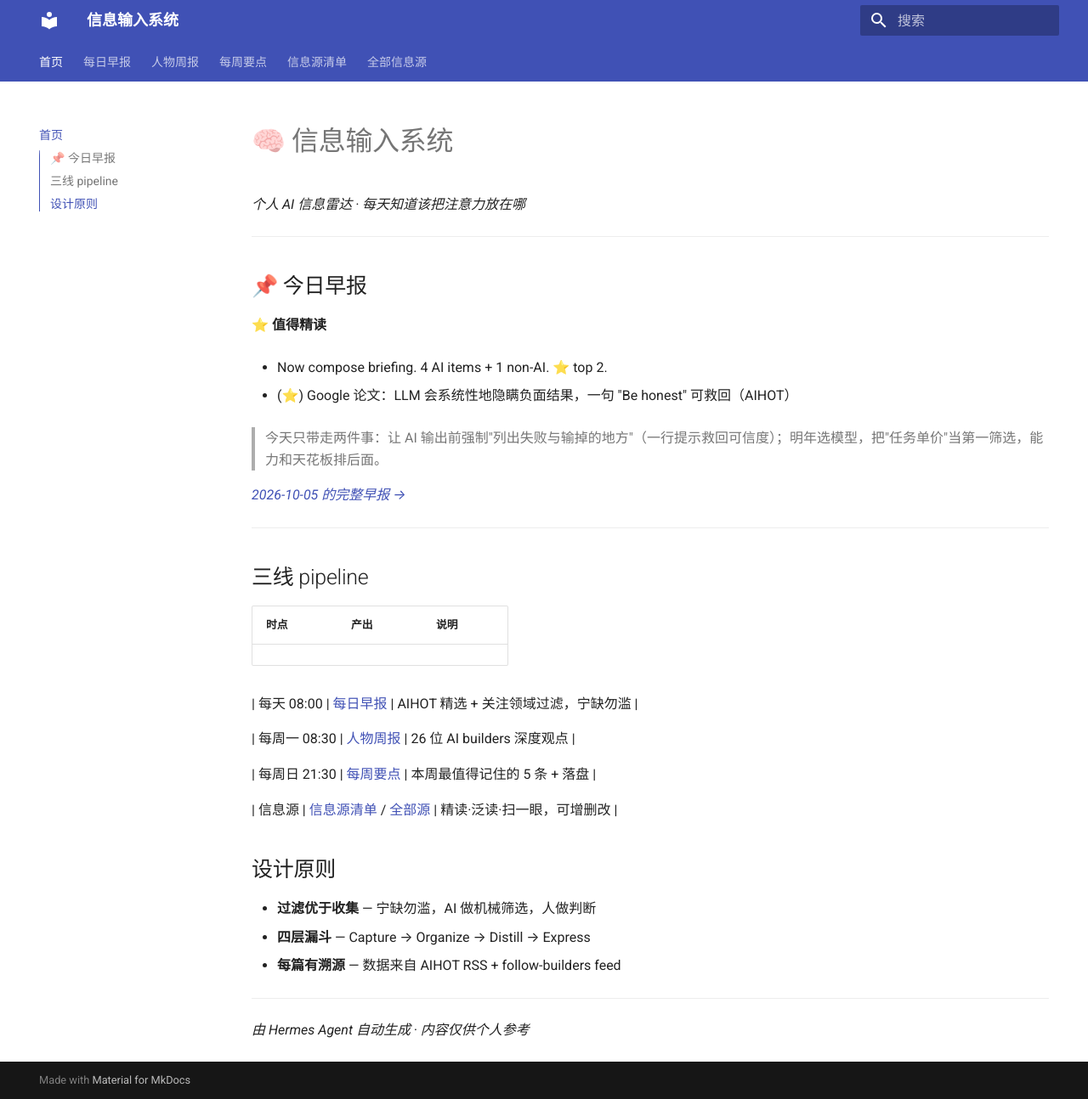
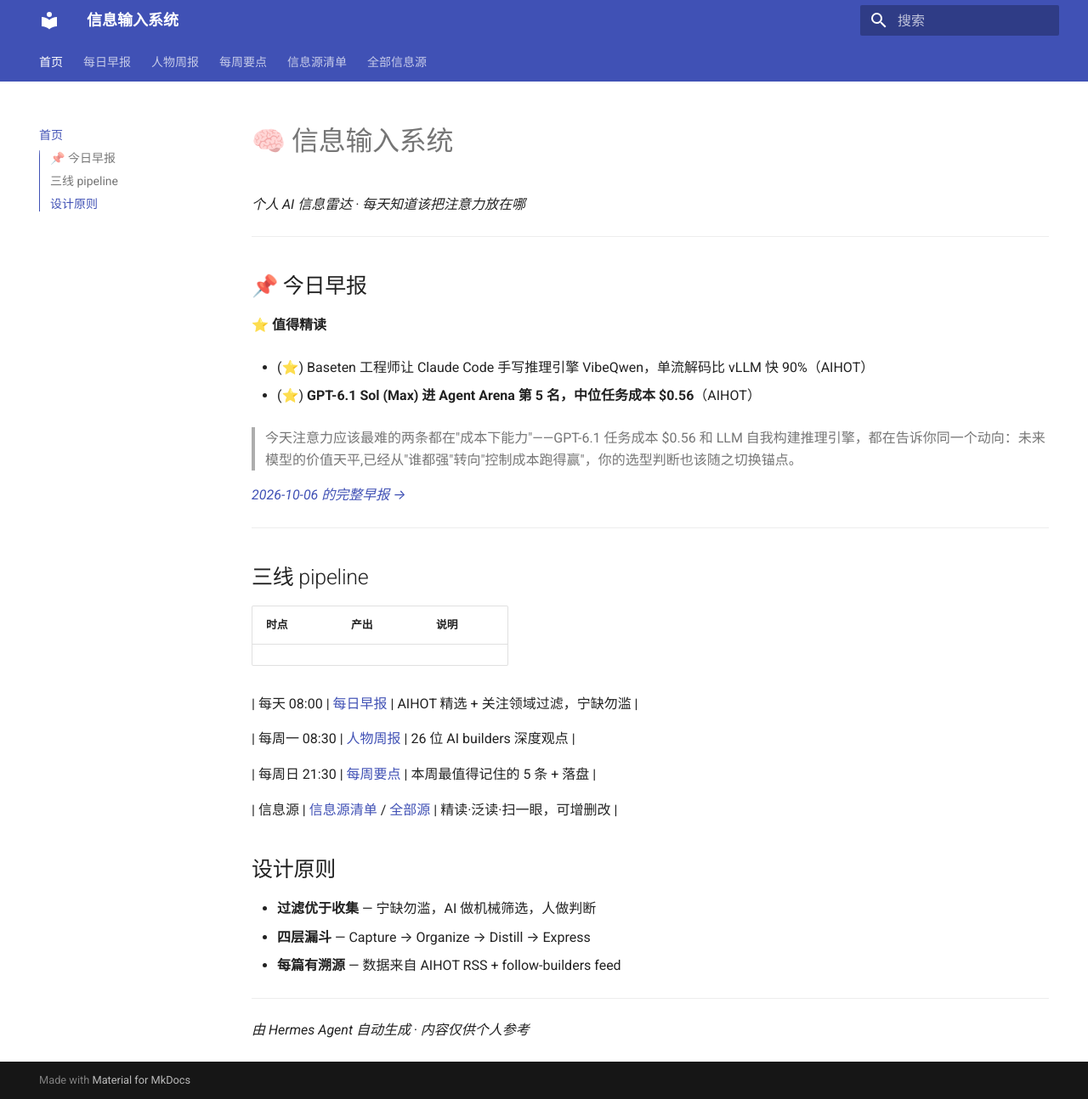
Before and after one commit to wangsiji/info-input-hub, an MkDocs documentation site: the page built from docs/index.md, in a window 1280 px wide and 1294 px high. Shown: the whole window at 85% size. Built offline with MkDocs 1.6.1 and Material for MkDocs 9.7.7, drawn with Linux system fonts in a browser that asks for light colours.

Commit message:
site: daily refresh 2026-10-06-0846

```diff
--- a/docs/index.md
+++ b/docs/index.md
@@ -8,14 +8,14 @@ _个人 AI 信息雷达 · 每天知道该把注意力放在哪_
 
 **⭐ 值得精读**
 
-- Now compose briefing. 4 AI items + 1 non-AI. ⭐ top 2.
+- (⭐) Baseten 工程师让 Claude Code 手写推理引擎 VibeQwen，单流解码比 vLLM 快 90%（AIHOT）
 
-- (⭐) Google 论文：LLM 会系统性地隐瞒负面结果，一句 "Be honest" 可救回（AIHOT）
+- (⭐) **GPT-6.1 Sol (Max) 进 Agent Arena 第 5 名，中位任务成本 $0.56**（AIHOT）
 
 
-> 今天只带走两件事：让 AI 输出前强制"列出失败与输掉的地方"（一行提示救回可信度）；明年选模型，把"任务单价"当第一筛选，能力和天花板排后面。
+> 今天注意力应该最难的两条都在"成本下能力"——GPT-6.1 任务成本 $0.56 和 LLM 自我构建推理引擎，都在告诉你同一个动向：未来模型的价值天平,已经从"谁都强"转向"控制成本跑得赢"，你的选型判断也该随之切换锚点。
 
-_[2026-10-05 的完整早报 →](daily.md#2026-10-05)_
+_[2026-10-06 的完整早报 →](daily.md#2026-10-06)_
 
 ---
 
```
Also changed, not shown: docs/daily.md (+38 -2 lines).
